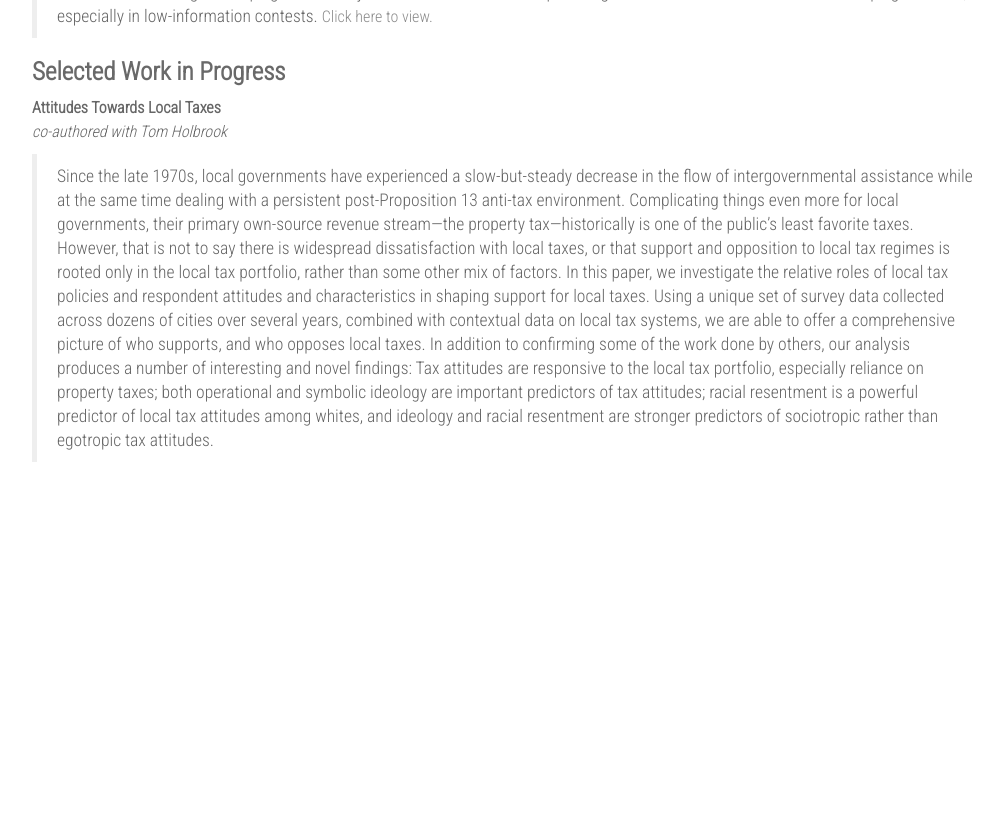
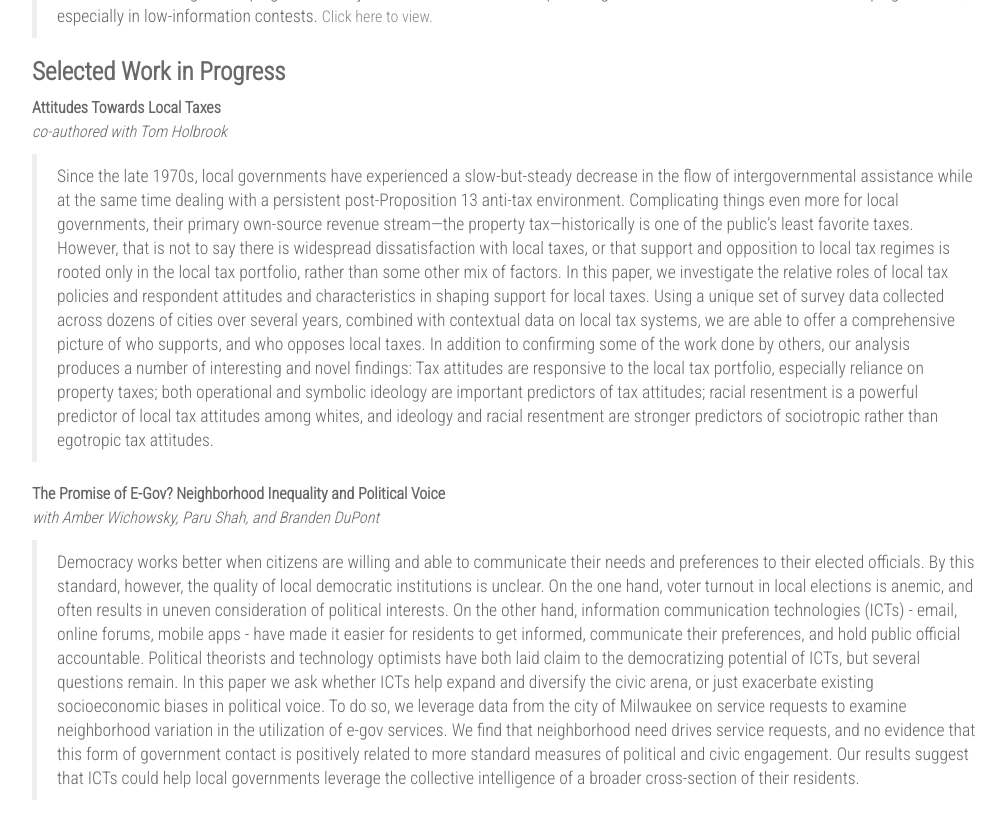
Before and after one commit to ajheideman/ajheideman.github.io, a Jekyll site: the page built from research.md, in a window 1280 px wide and 900 px high, scrolled down 1416 px. Shown: the top 839 px of the window, without its empty margins (178-1184 px from the left). Built offline with Jekyll 4.4.1, drawn with Linux system fonts in a browser that asks for light colours; nearby versions of some CDN libraries; before the commit the page ends 1978 px from its top, so only the background shows below that.

Commit message:
Update research.md

```diff
--- a/research.md
+++ b/research.md
@@ -37,3 +37,22 @@ _co-authored with Tom Holbrook_
 <blockquote>
  Since the late 1970s, local governments have experienced a slow-but-steady decrease in the flow of intergovernmental assistance while at the same time dealing with a persistent post-Proposition 13 anti-tax environment. Complicating things even more for local governments, their primary own-source revenue stream—the property tax—historically is one of the public’s least favorite taxes. However, that is not to say there is widespread dissatisfaction with local taxes, or that support and opposition to local tax regimes is rooted only in the local tax portfolio, rather than some other mix of factors. In this paper, we investigate the relative roles of local tax policies and respondent attitudes and characteristics in shaping support for local taxes. Using a unique set of survey data collected across dozens of cities over several years, combined with contextual data on local tax systems, we are able to offer a comprehensive picture of who supports, and who opposes local taxes.   In addition to confirming some of the work done by others, our analysis produces a number of interesting and novel findings: Tax attitudes are responsive to the local tax portfolio, especially reliance on property taxes;  both operational and symbolic ideology are important predictors of tax attitudes; racial resentment is a powerful predictor of local tax attitudes among whites, and ideology and racial resentment are stronger predictors of sociotropic rather than egotropic tax attitudes.
   </blockquote>
+
+**The Promise of E-Gov? Neighborhood Inequality and Political Voice** <br>
+_with Amber Wichowsky, Paru Shah, and Branden DuPont_
+<blockquote>
+Democracy works better when citizens are willing and able to communicate their needs and
+preferences to their elected officials. By this standard, however, the quality of local democratic
+institutions is unclear. On the one hand, voter turnout in local elections is anemic, and often
+results in uneven consideration of political interests. On the other hand, information
+communication technologies (ICTs) - email, online forums, mobile apps - have made it easier for
+residents to get informed, communicate their preferences, and hold public official accountable.
+Political theorists and technology optimists have both laid claim to the democratizing potential of
+ICTs, but several questions remain. In this paper we ask whether ICTs help expand and diversify
+the civic arena, or just exacerbate existing socioeconomic biases in political voice. To do so, we
+leverage data from the city of Milwaukee on service requests to examine neighborhood variation
+in the utilization of e-gov services. We find that neighborhood need drives service requests, and
+no evidence that this form of government contact is positively related to more standard measures
+of political and civic engagement. Our results suggest that ICTs could help local governments
+leverage the collective intelligence of a broader cross-section of their residents.
+ </blockquote>
```
